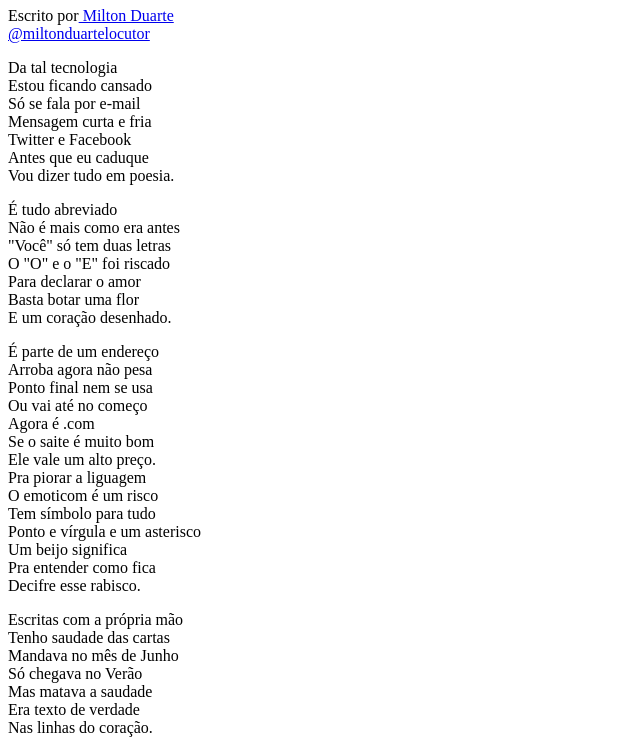
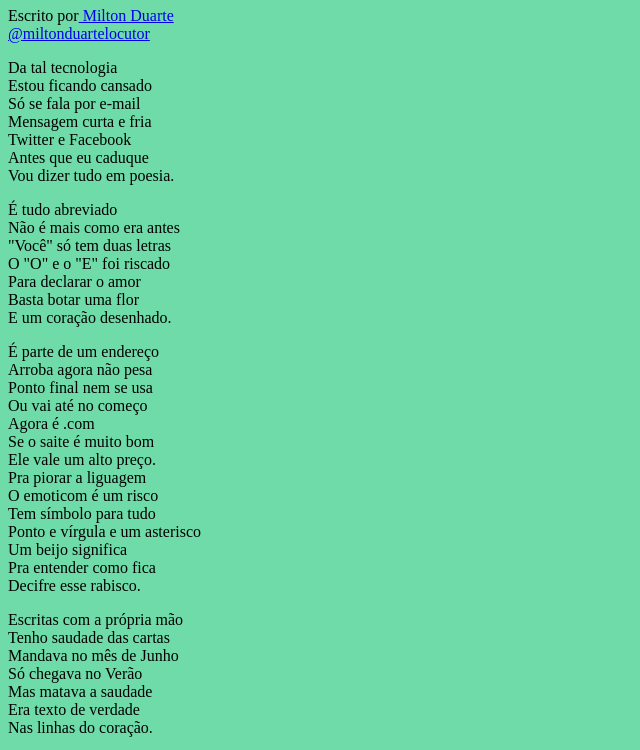
Before and after one commit to biel-444/Projeto-3, a plain HTML site: page pag1.html in a window 1280 px wide. Shown: the part 73-823 px from the top of the page, without its empty margins (0-640 px from the left). Drawn offline with Linux system fonts and the light colour scheme.

Commit message:
inicio css

```diff
--- /dev/null
+++ b/estilo.css
@@ -0,0 +1,12 @@
+@charset "UTF-8";
+
+/*cores
+#18DB00
+#C5DB93
+#7DDC88
+#74DCCF
+#6FDBA9
+*/
+body{
+    background-color: #6FDBA9;
+}
--- a/pag1.html
+++ b/pag1.html
@@ -4,6 +4,7 @@
     <meta charset="UTF-8">
     <meta name="viewport" content="width=device-width, initial-scale=1.0">
     <title>Cordel moderno</title>
+    <link rel="stylesheet" href="estilo.css">
 </head>
 <body>
     <header>
```
